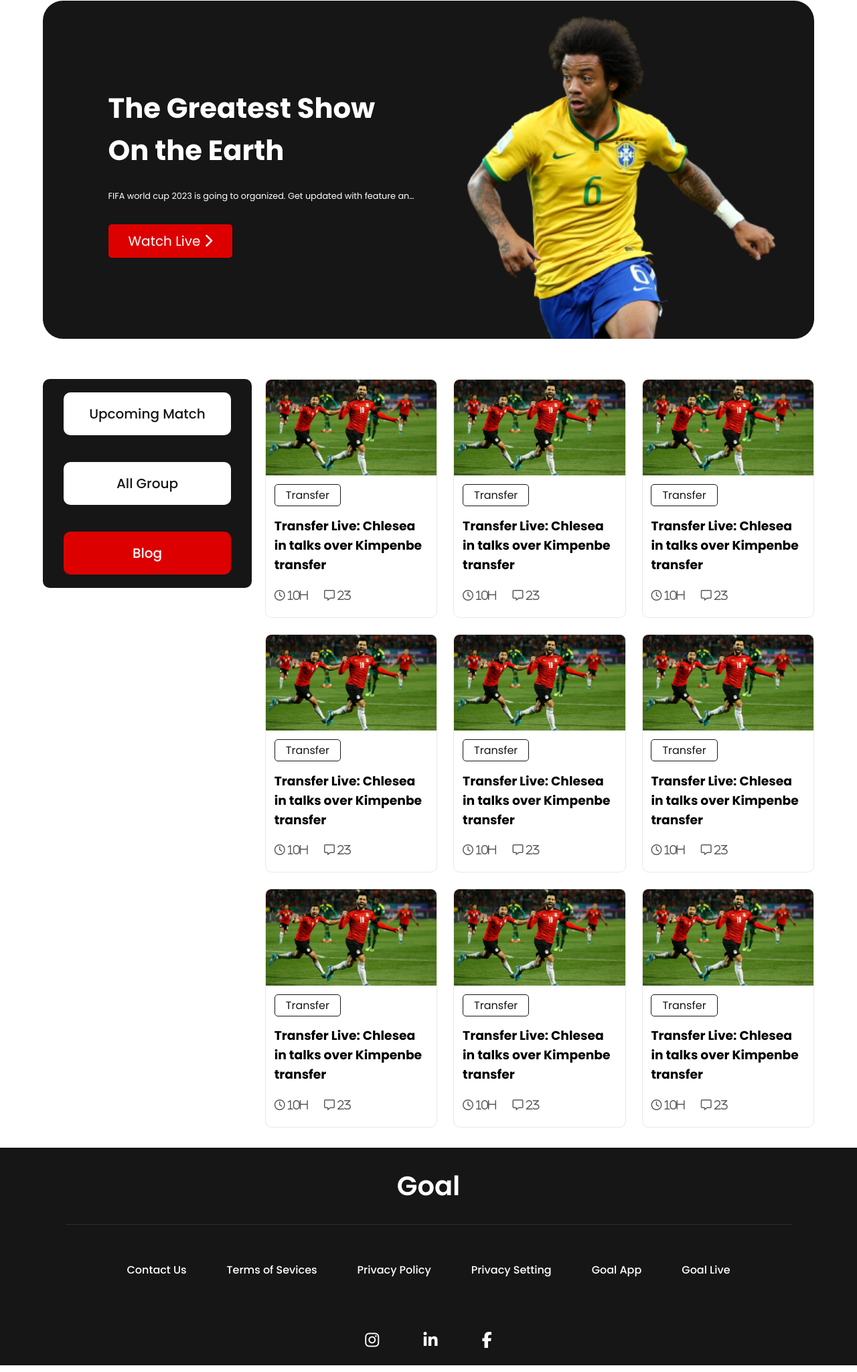
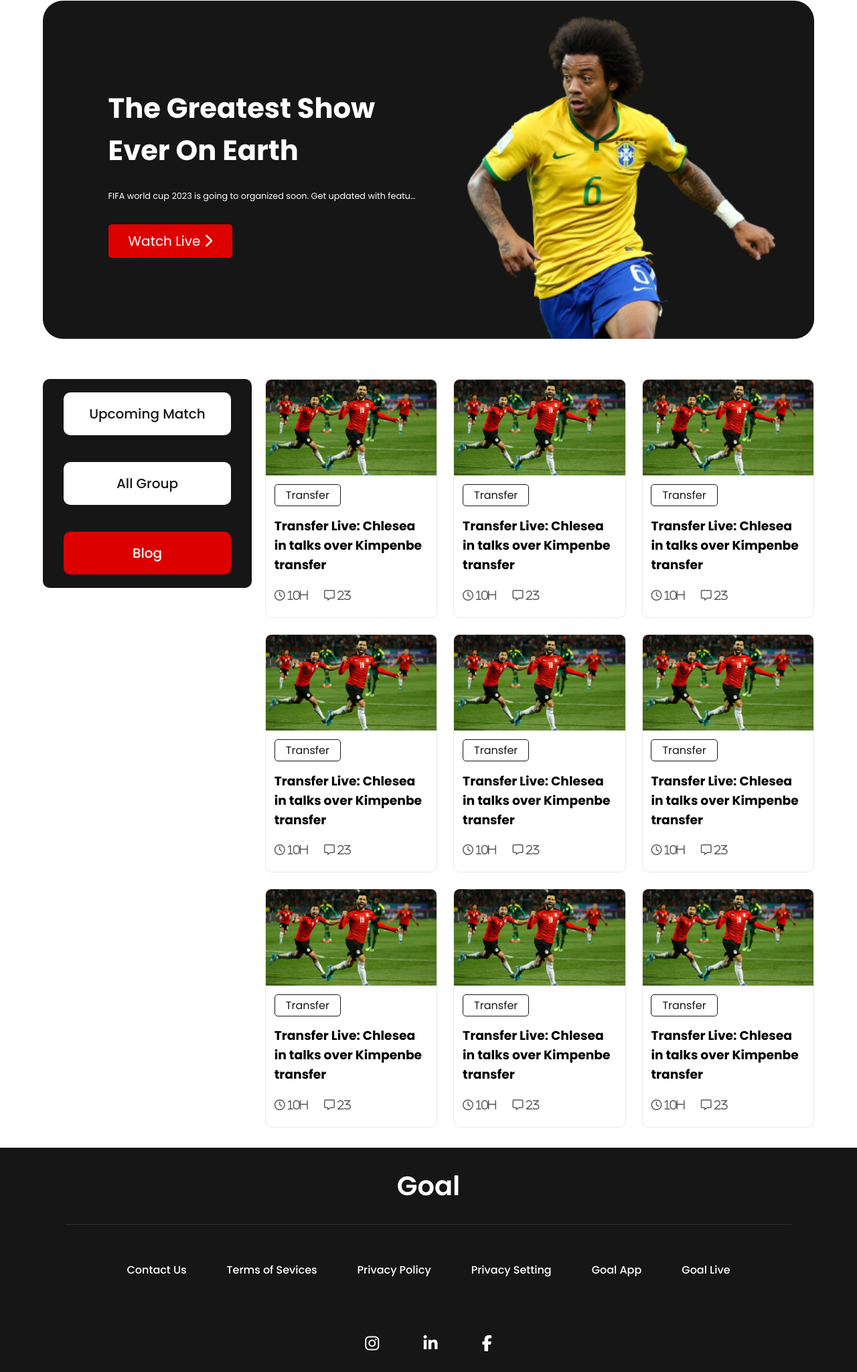
Before and after one commit to DabasishDasJoy/fifa-world-cup, a plain HTML site: page index.html in a window 1280 px wide. Shown: the part 29-2078 px from the top of the page at 67% size. Drawn offline with Linux system fonts and the light colour scheme.

Commit message:
link added

```diff
--- a/index.html
+++ b/index.html
@@ -9,7 +9,7 @@
     <link rel="stylesheet" href="styles/style.css">
     <!-- =================================Font Icons=========================================== -->
     <script src="https://kit.fontawesome.com/c807c376b8.js" crossorigin="anonymous"></script>
-    <title>FIFA-WORLD-CUP</title>
+    <title>FIFA-WORLD-CUP:2023 everything you're going to know so far</title>
 </head>
 
 <body>
@@ -21,8 +21,11 @@
             <div class="flex-container top-banner section-wrapper">
                 <div class="half-width flex-container">
                     <div class="desc-wrapper">
-                        <h1 class="top-banner-title">The Greatest Show On the Earth</h1>
-                        <p class="top-banner-desc" title="FIFA world cup 2023 is going to organized. Get updated with feature and enjoy the matches.">FIFA world cup 2023 is going to organized. Get updated with feature and enjoy the matches.You can get every updated here</p>
+                        <h1 class="top-banner-title">The Greatest Show Ever On Earth</h1>
+                        <p class="top-banner-desc"
+                            title="FIFA world cup 2023 is going to organized. Get updated with feature and enjoy the matches.">
+                            FIFA world cup 2023 is going to organized soon. Get updated with feature and enjoy the
+                            matches.You can get every updated here</p>
                         <a href="" class="link-button">Watch Live <i class="fa-solid fa-chevron-right"></i></a>
                     </div>
                 </div>
@@ -49,9 +52,9 @@
             <div class="grid-container section-wrapper main-section">
 
                 <aside class="side-nav flex-container">
-                        <a href="match.html">Upcoming Match</a>
-                        <a href="">All Group</a>
-                        <a href="index.html" id="active">Blog</a>
+                    <a href="match.html">Upcoming Match</a>
+                    <a href="">All Group</a>
+                    <a href="index.html" id="active">Blog</a>
 
                 </aside>
 
@@ -197,9 +200,9 @@
         <a href="">Goal Live</a>
     </div>
     <div class="flex-container social-links link-wrapper">
-        <a href=""><i class="fa-brands fa-instagram"></i></a>
-        <a href=""><i class="fa-brands fa-linkedin-in"></i></a>
-        <a href=""><i class="fa-brands fa-facebook-f"></i></a>
+        <a href="https://instagram.com/" target="_blank"><i class="fa-brands fa-instagram"></i></a>
+        <a href="https://www.linkedin.com/" target="_blank"><i class="fa-brands fa-linkedin-in"></i></a>
+        <a href="https://www.facebook.com/" target="_blank"><i class="fa-brands fa-facebook-f"></i></a>
     </div>
 </footer>
 
--- a/styles/style.css
+++ b/styles/style.css
@@ -246,6 +246,8 @@ footer h1 {
 .social-links a {
     justify-content: space-evenly;
     font-size: 24px;
+    border-radius: 5px;
+    padding: 5px 10px;
 }
 
 #view-button {
@@ -306,13 +308,13 @@ a:hover {
     /* box-shadow: inset 50px 0 0 0 #54b3d6;  */
     background-color: rgb(7, 7, 101);
     color: #FFFFFF;
-    transition: 0.5s;
+    transition: 0.2s;
 }
 
 footer a:hover {
     background-color: #FFFFFF;
     color: black;
-    transition: 0.5s;
+    transition: 0.2s;
 }
 
 .top-banner:hover {
@@ -489,26 +491,7 @@ footer a:hover {
 
     #view-button {
         display: flex;
+        margin-bottom: 50px;
     }
 
-    /* .side-nav {
-        flex-direction: column;
-        justify-content: space-around;
-        align-items: center;
-        height: 312px;
-        background-color: #161616;
-        border-radius: 10px;
-    }
-
-    .side-nav a{
-        display: block;
-        font-size: 20px;
-        font-weight: 500;
-        width: 80%;
-        text-align: center;
-        padding-top: 17px;
-        padding-bottom: 17px;
-        border-radius: 10px;
-
-    } */
 }
```
Also changed, not shown: match.html (+3 -3 lines).
